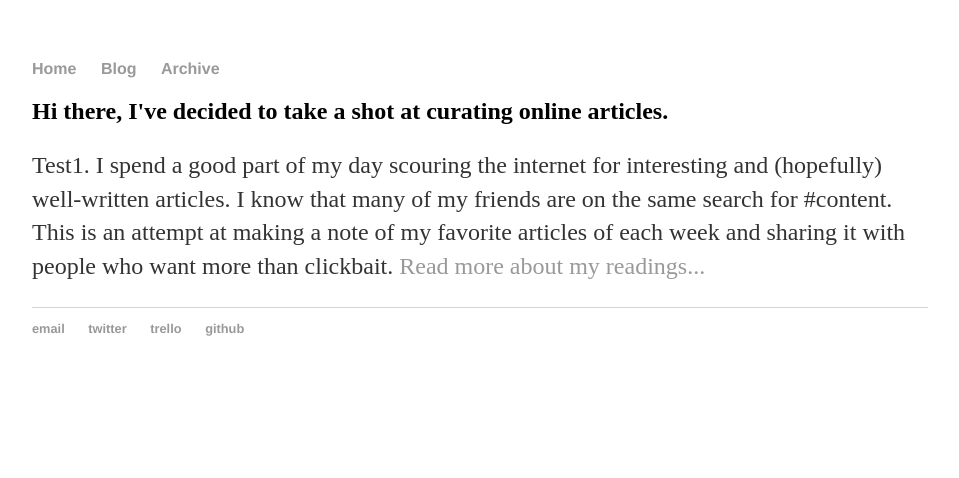
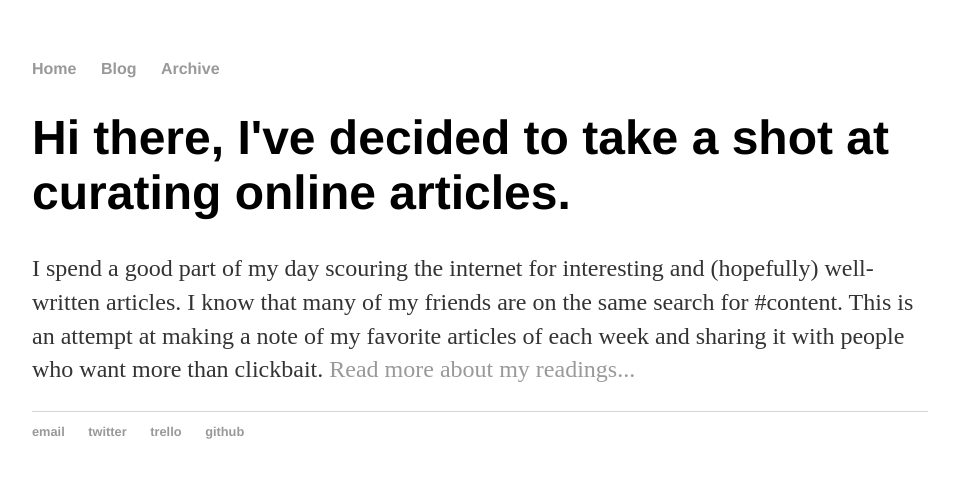
Before and after one commit to hsureads/hsureads.github.io-original, a Jekyll site: the page built from index.html, in a window 1280 px wide. Shown: the top 478 px of the page, without its empty margins (160-1119 px from the left). Built offline with Jekyll 4.4.1, drawn with Linux system fonts in a browser that asks for light colours.

Commit message:
Update index.html

```diff
--- a/index.html
+++ b/index.html
@@ -3,8 +3,8 @@ layout: default
 title: T Hsu
 ---
 <div class="blurb">
-	<h2>Hi there, I've decided to take a shot at curating online articles.</h1>
-	<p>Test1. I spend a good part of my day scouring the internet for interesting and (hopefully) well-written articles. I know that many of my friends are on the same
+	<h1>Hi there, I've decided to take a shot at curating online articles.</h1>
+	<p>I spend a good part of my day scouring the internet for interesting and (hopefully) well-written articles. I know that many of my friends are on the same
 		search for #content. This is an attempt at making a note of my favorite articles of each week and sharing it with people who want more than clickbait.
 		<a href="/blog">Read more about my readings...</a></p>
 </div><!-- /.blurb -->
```
